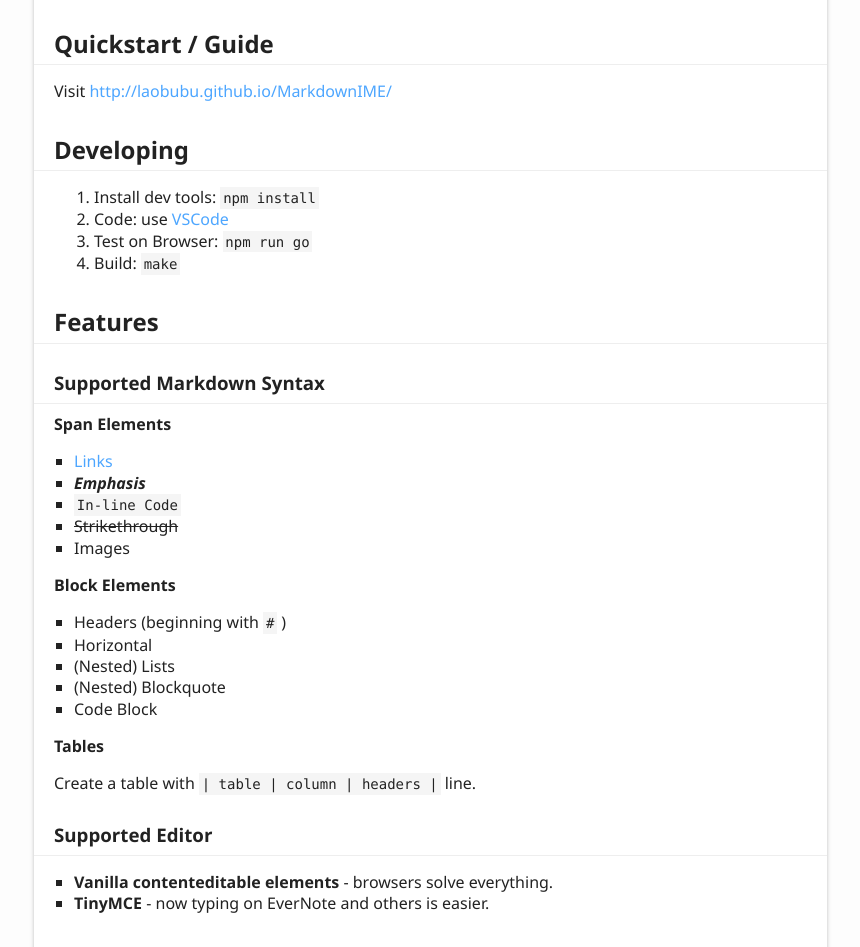
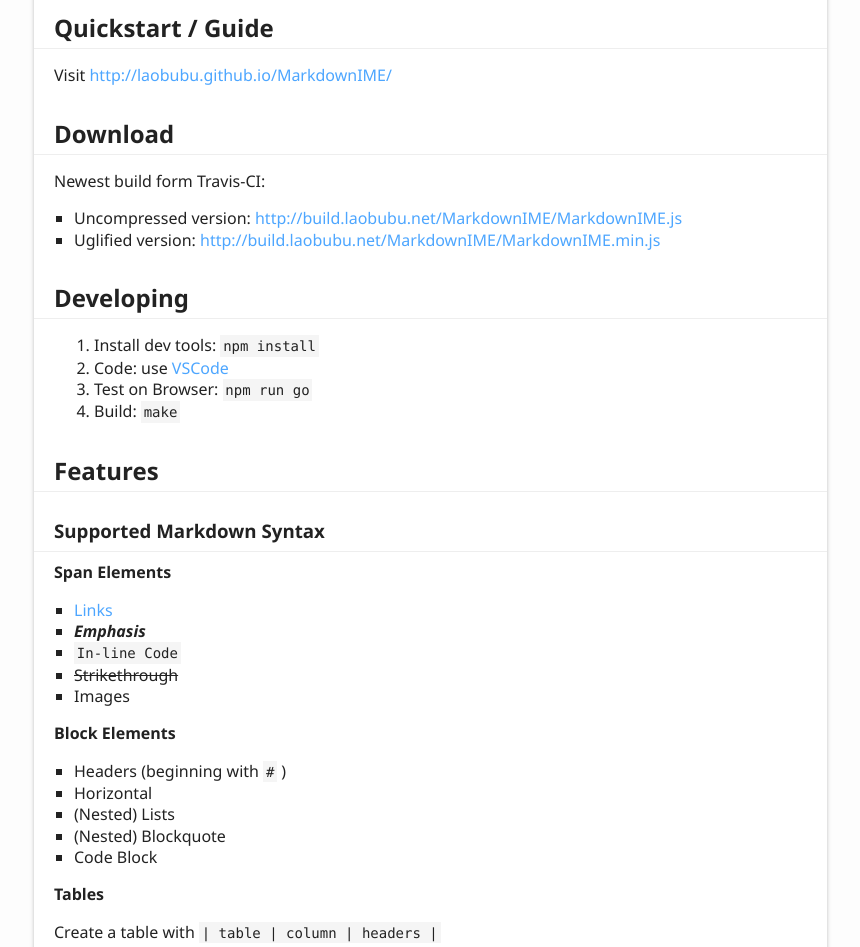
Before and after one commit to laobubu/laobubu.build, a plain HTML site: page MarkdownIME/doc/index.html in a window 1280 px wide. Shown: the part 1102-2049 px from the top of the page, without its empty margins (6-866 px from the left). Drawn offline with Linux system fonts and the light colour scheme.

Commit message:
Update dist Sun Mar 13 09:50:59 EDT 2016

```diff
--- a/MarkdownIME/doc/index.html
+++ b/MarkdownIME/doc/index.html
@@ -67,14 +67,19 @@
 			<div class="tsd-panel tsd-typography">
 				<h1 id="markdownime">MarkdownIME</h1>
 				<p><a href="https://travis-ci.org/laobubu/MarkdownIME"><img src="https://travis-ci.org/laobubu/MarkdownIME.svg?branch=master" alt="Build Status"></a></p>
-				<p>Imagine a <strong>rich</strong> textbox <strong>without</strong> any <strong>button</strong>, it&#39;s easy if you try.</p>
-				<p>MarkdownIME is a minimal &amp; powerful web rich-text editor.</p>
+				<p>MarkdownIME is a fresh and fast way to make text formatted, and a minimal &amp; powerful web rich-text editor.</p>
 				<p><strong>MINIMAL</strong>: No buttons or stylesheets. It only require one <code>div[contentEditable]</code> and two <code>script</code> tags.</p>
 				<p><strong>POWERFUL</strong>: User types with Markdown, and MarkdownIME gets the text formatted, instantly!</p>
 				<p><a href="http://laobubu.github.io/MarkdownIME/">Try out the demo</a>. Works like a charm on desktop and mobile!</p>
 				<p><img src="http://laobubu.github.io/MarkdownIME/demo.gif?cache3" alt=""></p>
 				<h2 id="quickstart-guide">Quickstart / Guide</h2>
 				<p>Visit <a href="http://laobubu.github.io/MarkdownIME/">http://laobubu.github.io/MarkdownIME/</a></p>
+				<h2 id="download">Download</h2>
+				<p>Newest build form Travis-CI:</p>
+				<ul>
+					<li>Uncompressed version: <a href="http://build.laobubu.net/MarkdownIME/MarkdownIME.js">http://build.laobubu.net/MarkdownIME/MarkdownIME.js</a></li>
+					<li>Uglified version: <a href="http://build.laobubu.net/MarkdownIME/MarkdownIME.min.js">http://build.laobubu.net/MarkdownIME/MarkdownIME.min.js</a></li>
+				</ul>
 				<h2 id="developing">Developing</h2>
 				<ol>
 					<li>Install dev tools: <code>npm install</code></li>
@@ -101,7 +106,7 @@
 					<li>Code Block</li>
 				</ul>
 				<h4 id="tables">Tables</h4>
-				<p>Create a table with <code>| table | column | headers |</code> line.</p>
+				<p>Create a table with <code>| table | column | headers |</code></p>
 				<h3 id="supported-editor">Supported Editor</h3>
 				<ul>
 					<li><strong>Vanilla contenteditable elements</strong> - browsers solve everything.</li>
```
